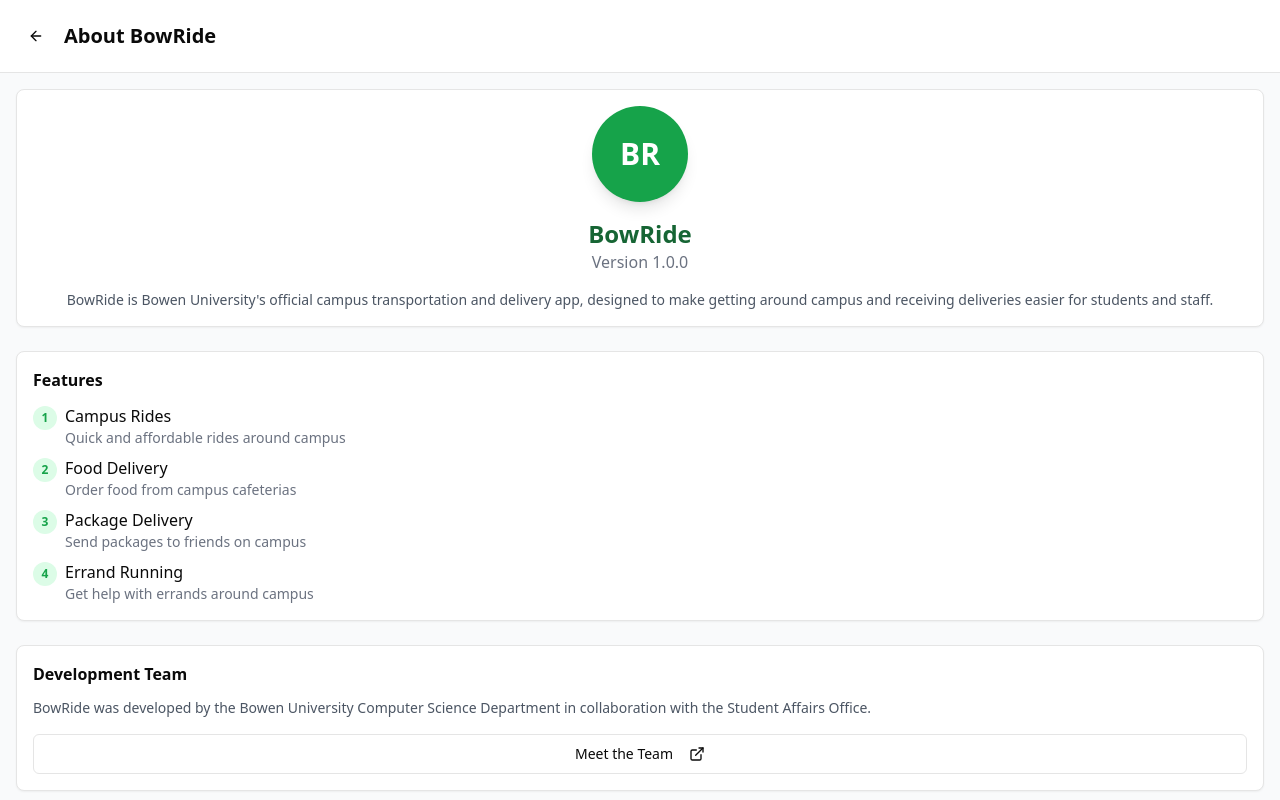
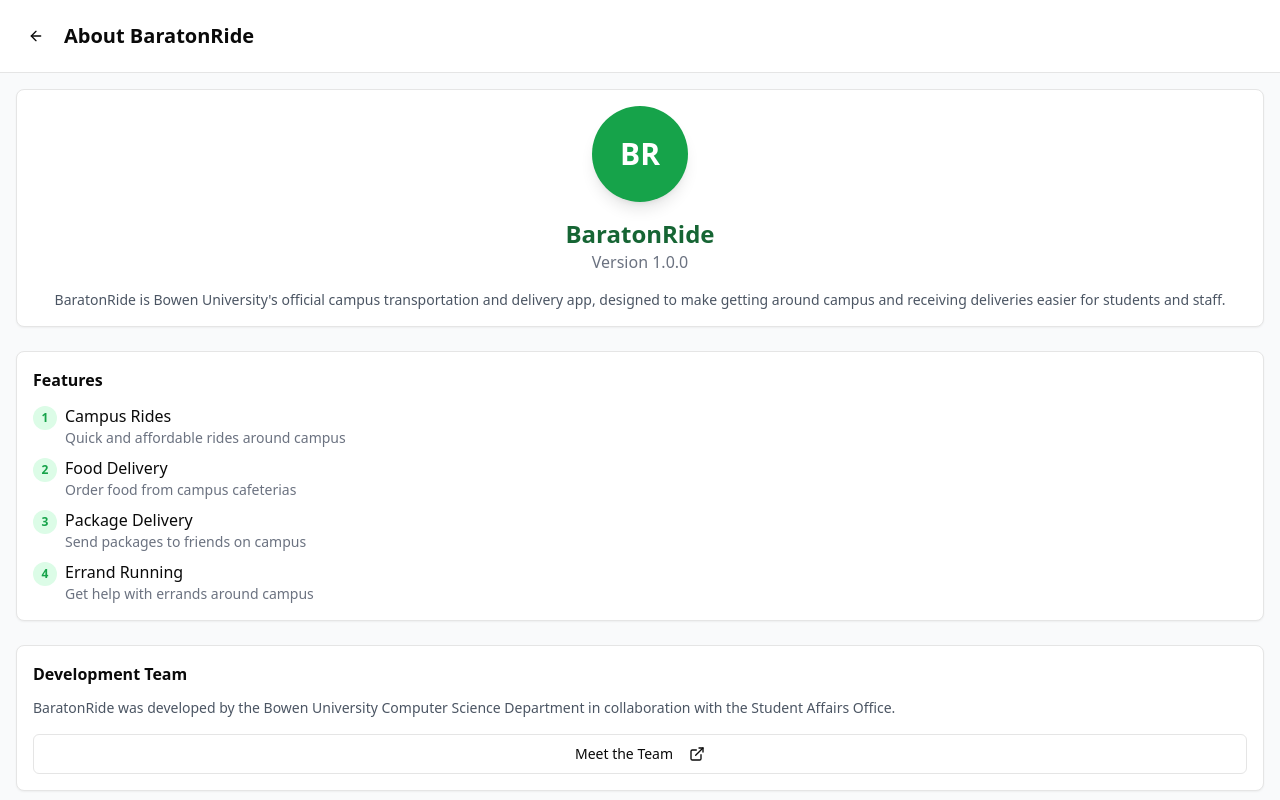
Before and after one commit to KogoX/fast-delivery, a Next.js app: page /about in a window 1280 px wide. Shown: the top 800 px of the page. Built offline with nearby package versions, Linux system fonts and the light colour scheme.

Commit message:
Rename BowRide to BaratonRide

```diff
--- a/app/about/page.tsx
+++ b/app/about/page.tsx
@@ -16,7 +16,7 @@ export default function About() {
             <ArrowLeft className="h-6 w-6" />
           </Button>
         </Link>
-        <h1 className="text-xl font-semibold">About BowRide</h1>
+        <h1 className="text-xl font-semibold">About BaratonRide</h1>
       </header>
 
       {/* Main Content */}
@@ -27,12 +27,12 @@ export default function About() {
             <div className="w-24 h-24 rounded-full bg-green-600 flex items-center justify-center mb-4 shadow-lg">
               <span className="text-3xl font-bold text-white">BR</span>
             </div>
-            <h2 className="text-2xl font-bold text-green-800">BowRide</h2>
+            <h2 className="text-2xl font-bold text-green-800">BaratonRide</h2>
             <p className="text-gray-500">Version 1.0.0</p>
 
             <div className="mt-4 text-center">
               <p className="text-sm text-gray-600">
-                BowRide is Bowen University's official campus transportation and delivery app, designed to make getting
+                BaratonRide is Bowen University's official campus transportation and delivery app, designed to make getting
                 around campus and receiving deliveries easier for students and staff.
               </p>
             </div>
@@ -89,7 +89,7 @@ export default function About() {
           <CardContent className="p-4">
             <h2 className="font-semibold mb-3">Development Team</h2>
             <p className="text-sm text-gray-600 mb-4">
-              BowRide was developed by the Bowen University Computer Science Department in collaboration with the
+              BaratonRide was developed by the Bowen University Computer Science Department in collaboration with the
               Student Affairs Office.
             </p>
 
--- a/app/dashboard/page.tsx
+++ b/app/dashboard/page.tsx
@@ -144,7 +144,7 @@ export default function Dashboard() {
               </div>
             </SheetContent>
           </Sheet>
-          <h1 className="text-xl font-bold text-primary">BowRide</h1>
+          <h1 className="text-xl font-bold text-primary">BaratonRide</h1>
         </div>
 
         <div className="flex items-center space-x-2">
--- a/app/help/safety/page.tsx
+++ b/app/help/safety/page.tsx
@@ -9,9 +9,9 @@ import { Accordion, AccordionContent, AccordionItem, AccordionTrigger } from "@/
 export default function SafetyHelp() {
   const faqs = [
     {
-      question: "What safety features does BowRide have?",
+      question: "What safety features does BaratonRide have?",
       answer:
-        "BowRide includes several safety features such as driver verification, real-time ride tracking, emergency assistance button, and the ability to share your ride details with trusted contacts.",
+        "BaratonRide includes several safety features such as driver verification, real-time ride tracking, emergency assistance button, and the ability to share your ride details with trusted contacts.",
     },
     {
       question: "How do I use the SOS button?",
@@ -21,7 +21,7 @@ export default function SafetyHelp() {
     {
       question: "How are drivers verified?",
       answer:
-        "All drivers on BowRide are verified Bowen University community members. They undergo background checks, vehicle inspections, and must maintain good ratings to continue using the platform.",
+        "All drivers on BaratonRide are verified Bowen University community members. They undergo background checks, vehicle inspections, and must maintain good ratings to continue using the platform.",
     },
     {
       question: "How do I report a safety concern?",
--- a/app/language/page.tsx
+++ b/app/language/page.tsx
@@ -56,7 +56,7 @@ export default function Language() {
         </Card>
 
         <div className="text-center text-sm text-gray-500">
-          <p>Language preferences will be applied to all BowRide services.</p>
+          <p>Language preferences will be applied to all BaratonRide services.</p>
         </div>
 
         <Button className="w-full bg-green-600 hover:bg-green-700">Save Changes</Button>
--- a/app/login/page.tsx
+++ b/app/login/page.tsx
@@ -90,7 +90,7 @@ export default function Login() {
     <div className="flex flex-col items-center justify-center min-h-screen bg-background p-6">
       <div className="w-full max-w-md">
         <div className="text-center mb-8">
-          <h1 className="text-3xl font-bold text-primary">Welcome to BowRide</h1>
+          <h1 className="text-3xl font-bold text-primary">Welcome to BaratonRide</h1>
           <p className="text-muted-foreground mt-2">Your campus transportation solution</p>
         </div>
 
--- a/app/logout/page.tsx
+++ b/app/logout/page.tsx
@@ -33,7 +33,7 @@ export default function Logout() {
           </div>
 
           <h1 className="text-2xl font-bold text-center mb-2 text-foreground">Logging Out</h1>
-          <p className="text-muted-foreground text-center mb-6">Thank you for using BowRide. See you soon!</p>
+          <p className="text-muted-foreground text-center mb-6">Thank you for using BaratonRide. See you soon!</p>
 
           <div className="w-full h-2 bg-muted rounded-full overflow-hidden">
             <div className="h-full bg-primary animate-[progress_2s_ease-in-out]"></div>
--- a/app/page.tsx
+++ b/app/page.tsx
@@ -10,7 +10,7 @@ export default function SplashScreen() {
           <div className="w-32 h-32 rounded-full bg-green-600 flex items-center justify-center mb-6 shadow-lg">
             <span className="text-4xl font-bold text-white">BR</span>
           </div>
-          <h1 className="text-4xl font-bold text-green-800">BowRide</h1>
+          <h1 className="text-4xl font-bold text-green-800">BaratonRide</h1>
           <p className="text-xl text-green-700 mt-2 font-medium">Fast. Safe. Affordable.</p>
         </div>
 
--- a/app/privacy/page.tsx
+++ b/app/privacy/page.tsx
@@ -38,7 +38,7 @@ export default function Privacy() {
                   <Label htmlFor="location-sharing" className="font-medium">
                     Share my location
                   </Label>
-                  <p className="text-sm text-gray-500">Allow BowRide to access your location while using the app</p>
+                  <p className="text-sm text-gray-500">Allow BaratonRide to access your location while using the app</p>
                 </div>
                 <Switch id="location-sharing" checked={locationSharing} onCheckedChange={setLocationSharing} />
               </div>
@@ -53,7 +53,7 @@ export default function Privacy() {
                   <Label htmlFor="data-collection" className="font-medium">
                     Usage data
                   </Label>
-                  <p className="text-sm text-gray-500">Allow BowRide to collect data to improve your experience</p>
+                  <p className="text-sm text-gray-500">Allow BaratonRide to collect data to improve your experience</p>
                 </div>
                 <Switch id="data-collection" checked={dataCollection} onCheckedChange={setDataCollection} />
               </div>
@@ -68,7 +68,7 @@ export default function Privacy() {
                   <Label htmlFor="marketing-emails" className="font-medium">
                     Marketing emails
                   </Label>
-                  <p className="text-sm text-gray-500">Receive promotional emails and offers from BowRide</p>
+                  <p className="text-sm text-gray-500">Receive promotional emails and offers from BaratonRide</p>
                 </div>
                 <Switch id="marketing-emails" checked={marketingEmails} onCheckedChange={setMarketingEmails} />
               </div>
@@ -107,7 +107,7 @@ export default function Privacy() {
 
         <div className="text-center text-sm text-gray-500">
           <p>
-            By using BowRide, you agree to our{" "}
+            By using BaratonRide, you agree to our{" "}
             <Link href="/terms" className="text-green-600 hover:underline">
               Terms of Service
             </Link>{" "}
--- a/app/profile/page.tsx
+++ b/app/profile/page.tsx
@@ -242,7 +242,7 @@ export default function Profile() {
 
         {/* Version Info */}
         <div className="text-center text-sm text-muted-foreground mt-6">
-          <p>BowRide v1.0.0</p>
+          <p>BaratonRide v1.0.0</p>
           <p>2025 Bowen University</p>
         </div>
       </main>
--- a/app/settings/page.tsx
+++ b/app/settings/page.tsx
@@ -201,7 +201,7 @@ export default function Settings() {
                   <div className="w-8 h-8 rounded-full bg-green-100 flex items-center justify-center mr-3">
                     <Info className="h-4 w-4 text-green-600" />
                   </div>
-                  <span>About BowRide</span>
+                  <span>About BaratonRide</span>
                 </div>
                 <ChevronRight className="h-5 w-5 text-gray-400" />
               </Link>
@@ -217,7 +217,7 @@ export default function Settings() {
 
         {/* Version Info */}
         <div className="text-center text-sm text-gray-500 mt-6">
-          <p>BowRide v1.0.0</p>
+          <p>BaratonRide v1.0.0</p>
           <p>© 2025 Bowen University</p>
         </div>
       </main>
@@ -226,7 +226,7 @@ export default function Settings() {
       <Dialog open={logoutDialogOpen} onOpenChange={setLogoutDialogOpen}>
         <DialogContent className="sm:max-w-md">
           <DialogHeader>
-            <DialogTitle>Logout from BowRide?</DialogTitle>
+            <DialogTitle>Logout from BaratonRide?</DialogTitle>
             <DialogDescription>You will need to login again to use the app.</DialogDescription>
           </DialogHeader>
           <DialogFooter className="flex flex-col sm:flex-row sm:justify-between gap-2">
```
